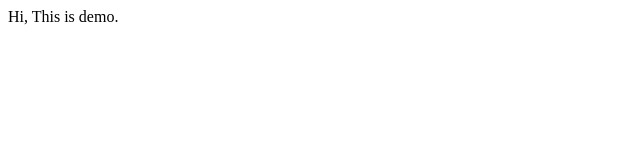
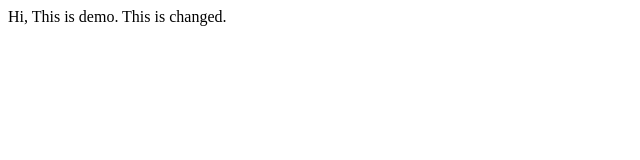
Before and after one commit to raengithub/demo, a plain HTML site: page WebContent/index.html in a window 1280 px wide. Shown: the whole page, without its empty margins (0-640 px from the left). Drawn offline with Linux system fonts and the light colour scheme.

Commit message:
index.html changed

```diff
--- a/WebContent/index.html
+++ b/WebContent/index.html
@@ -6,5 +6,6 @@
 </head>
 <body>
 Hi, This is demo.
+This is changed.
 </body>
 </html>
```
